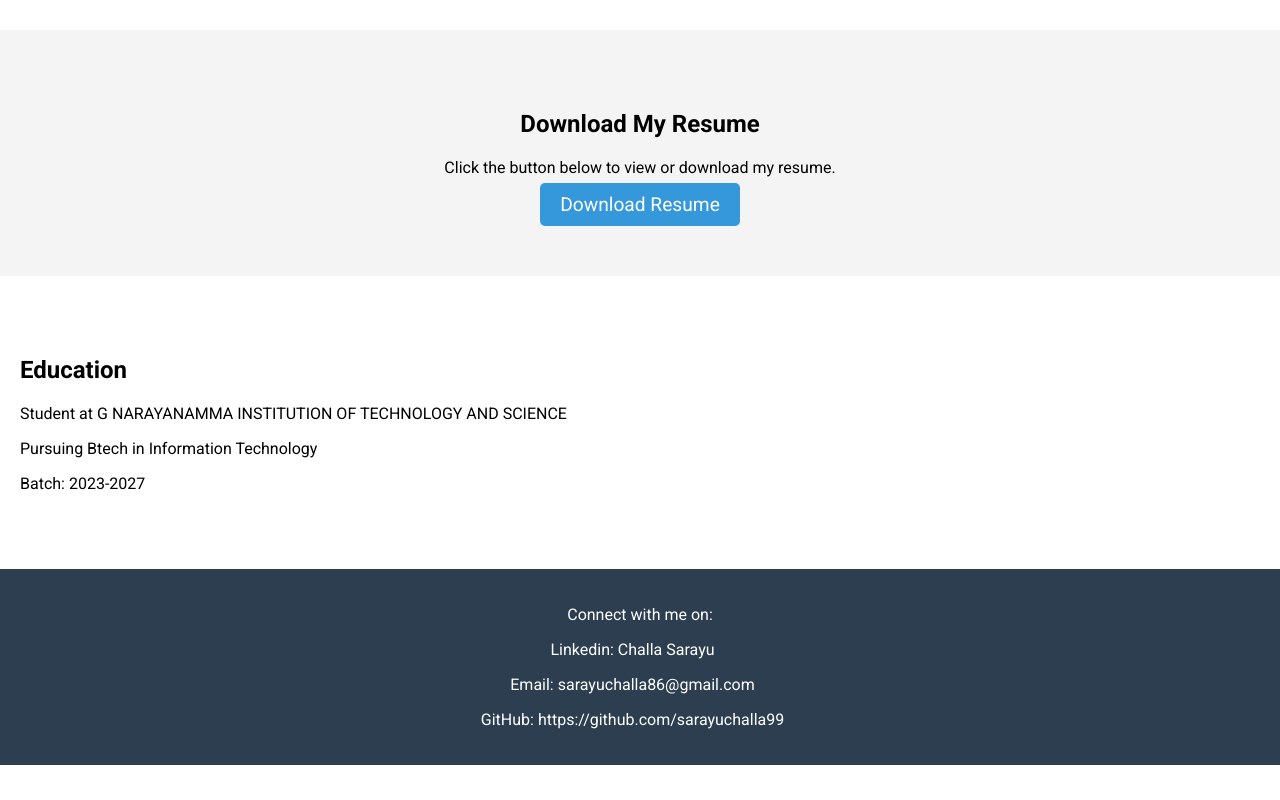
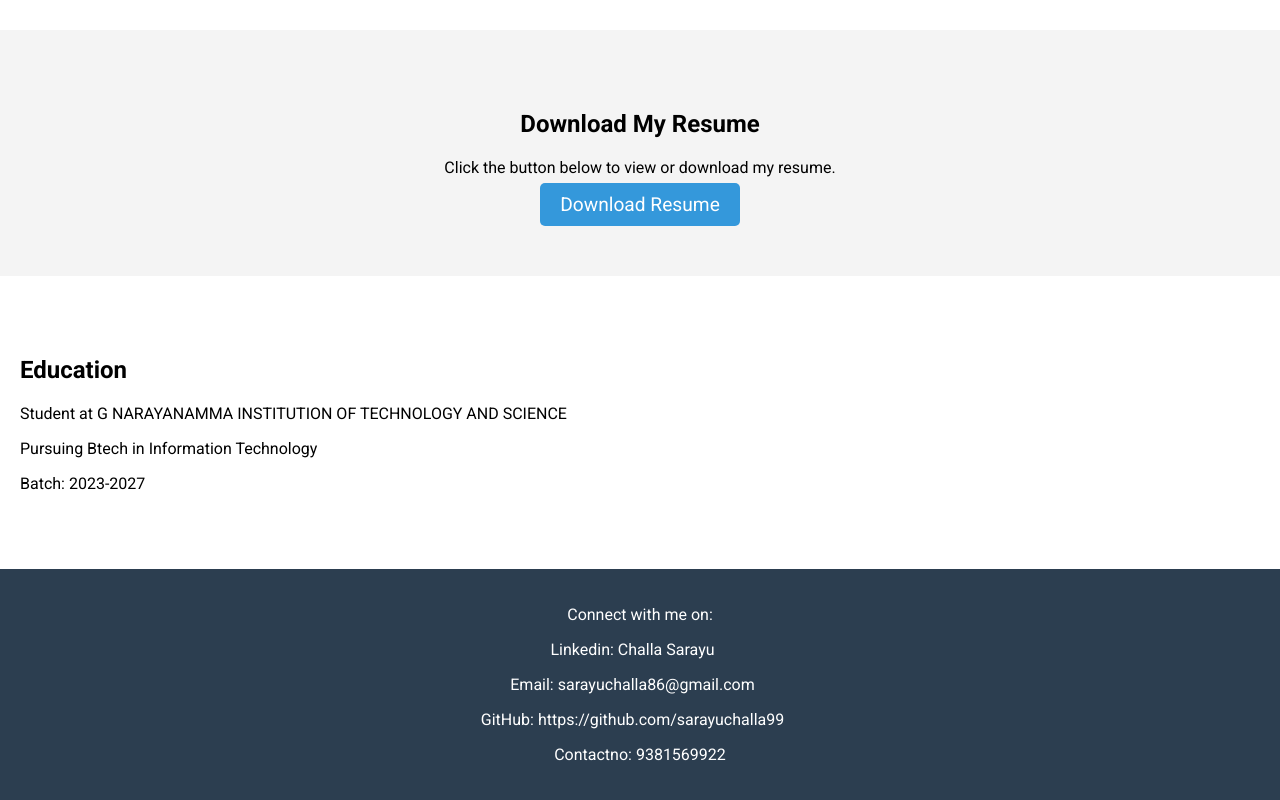
Before and after one commit to sarayuchalla99/sarayuchallaportfolio, a plain HTML site: page index.html in a window 1280 px wide. Shown: the part 951-1751 px from the top of the page. Before the commit the page ends 1716 px from the top, so only its background shows below. Drawn offline with Linux system fonts and the light colour scheme.

Commit message:
Update index.html

```diff
--- a/index.html
+++ b/index.html
@@ -84,6 +84,7 @@
                 <p>Linkedin: <a href="https://www.linkedin.com/in/challa-sarayu-203332293?utm_source=share&utm_campaign=share_via&utm_content=profile&utm_medium=android_app">Challa Sarayu</a></p>
                 <p>Email: <a href="sarayuchalla86@gmail.com">sarayuchalla86@gmail.com</a></p>
                 <p>GitHub: <a href="https://github.com/sarayuchalla99">https://github.com/sarayuchalla99</a></p>
+                <p>Contactno: 9381569922</p>
             </div>
         </div>
     </footer>
```
